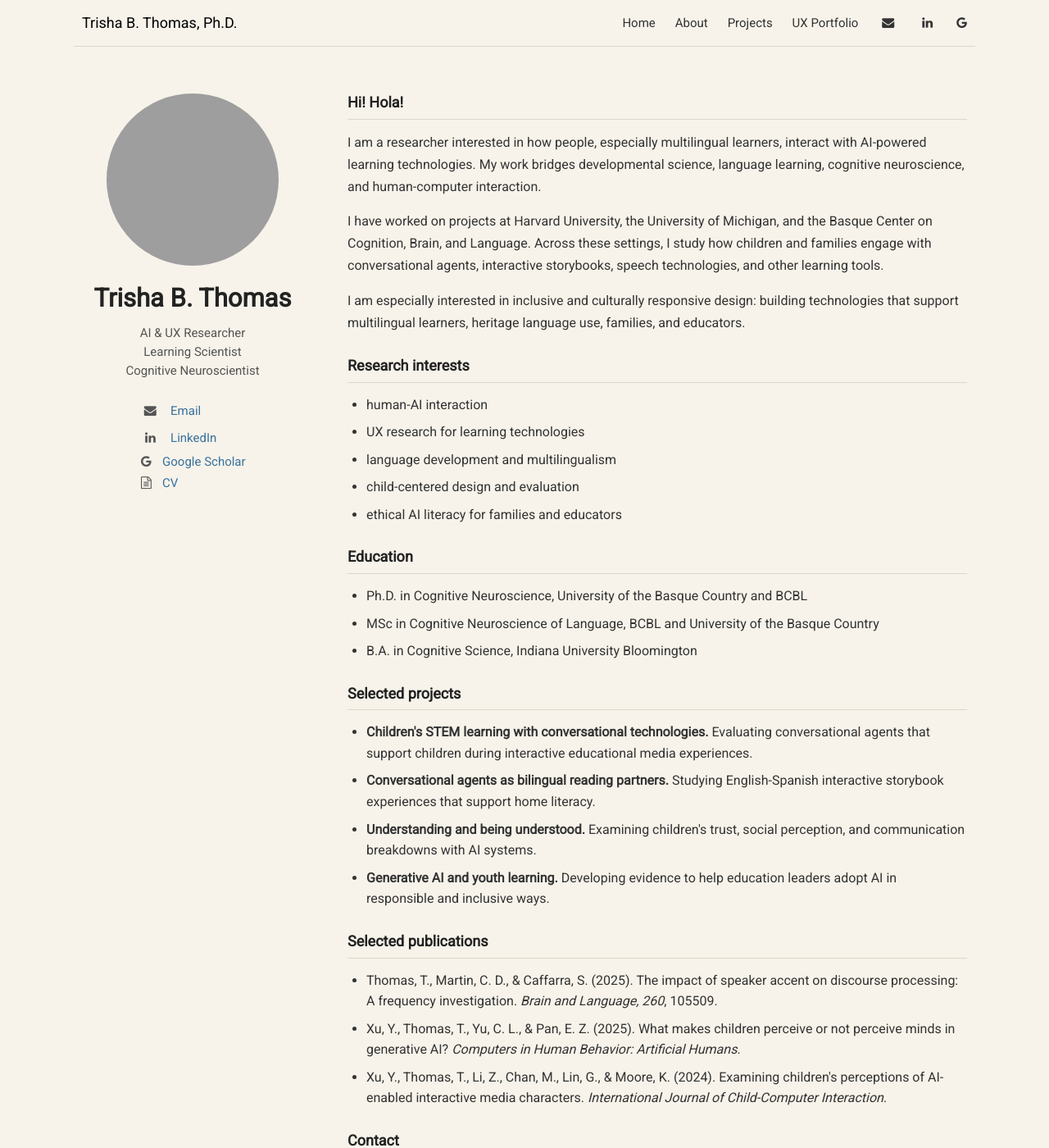
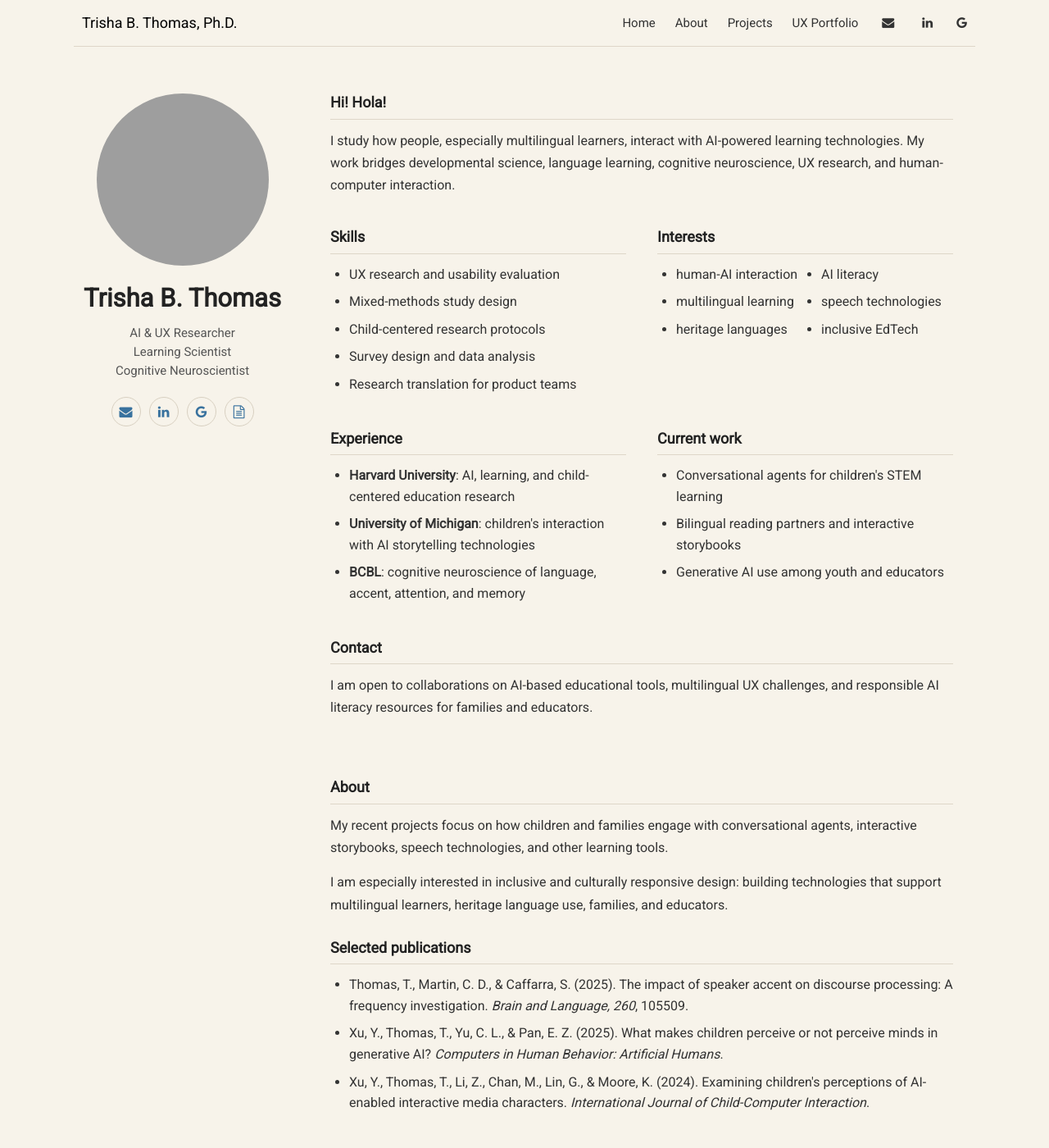
Before and after one commit to tthomas840/tthomas840.github.io, a Jekyll site: the page built from index.html, in a window 1280 px wide and 1400 px high. Shown: the whole window at 82% size. Built offline with Jekyll 4.4.1, drawn with Linux system fonts in a browser that asks for light colours; nearby versions of some CDN libraries; the list of posts is cut into pages by our own code; some of the changed text lies outside the part shown.

Commit message:
Refine homepage profile grid

```diff
--- a/_layouts/home.html
+++ b/_layouts/home.html
@@ -8,55 +8,84 @@ title: Home
     <img class="profile-photo" src="{{ site.github.url }}/assets/img/iu.png" alt="Trisha Thomas at Indiana University">
     <h1>Trisha B. Thomas</h1>
     <p class="role">AI & UX Researcher<br>Learning Scientist<br>Cognitive Neuroscientist</p>
-    <div class="profile-links" aria-label="Profile links">
-      <a href="mailto:t.thomas@bcbl.eu"><i class="fa fa-envelope" aria-hidden="true"></i> Email</a>
-      <a href="https://www.linkedin.com/in/trisha-thomas-a76436223/" target="_blank"><i class="fa fa-linkedin" aria-hidden="true"></i> LinkedIn</a>
-      <a href="https://scholar.google.com/citations?hl=en&user=aVvXJIkAAAAJ" target="_blank"><i class="fa fa-google" aria-hidden="true"></i> Google Scholar</a>
-      <a href="{{ site.github.url }}/assets/cv.pdf"><i class="fa fa-file-text-o" aria-hidden="true"></i> CV</a>
+    <div class="profile-icons" aria-label="Contact links">
+      <a href="mailto:t.thomas@bcbl.eu" aria-label="Email"><i class="fa fa-envelope" aria-hidden="true"></i></a>
+      <a href="https://www.linkedin.com/in/trisha-thomas-a76436223/" target="_blank" aria-label="LinkedIn"><i class="fa fa-linkedin" aria-hidden="true"></i></a>
+      <a href="https://scholar.google.com/citations?hl=en&user=aVvXJIkAAAAJ" target="_blank" aria-label="Google Scholar"><i class="fa fa-google" aria-hidden="true"></i></a>
+      <a href="{{ site.github.url }}/assets/cv.pdf" aria-label="CV"><i class="fa fa-file-text-o" aria-hidden="true"></i></a>
     </div>
   </aside>
 
-  <article class="bio">
-    <h4>Hi! Hola!</h4>
+  <article class="quick-info">
+    <section class="quick-intro">
+      <h4>Hi! Hola!</h4>
+      <p>
+        I study how people, especially multilingual learners, interact with AI-powered learning
+        technologies. My work bridges developmental science, language learning, cognitive neuroscience,
+        UX research, and human-computer interaction.
+      </p>
+    </section>
+
+    <section>
+      <h4>Skills</h4>
+      <ul class="compact-list">
+        <li>UX research and usability evaluation</li>
+        <li>Mixed-methods study design</li>
+        <li>Child-centered research protocols</li>
+        <li>Survey design and data analysis</li>
+        <li>Research translation for product teams</li>
+      </ul>
+    </section>
+
+    <section>
+      <h4>Interests</h4>
+      <ul class="compact-list columns">
+        <li>human-AI interaction</li>
+        <li>multilingual learning</li>
+        <li>heritage languages</li>
+        <li>AI literacy</li>
+        <li>speech technologies</li>
+        <li>inclusive EdTech</li>
+      </ul>
+    </section>
+
+    <section>
+      <h4>Experience</h4>
+      <ul class="compact-list">
+        <li><strong>Harvard University</strong>: AI, learning, and child-centered education research</li>
+        <li><strong>University of Michigan</strong>: children's interaction with AI storytelling technologies</li>
+        <li><strong>BCBL</strong>: cognitive neuroscience of language, accent, attention, and memory</li>
+      </ul>
+    </section>
+
+    <section>
+      <h4>Current work</h4>
+      <ul class="compact-list">
+        <li>Conversational agents for children's STEM learning</li>
+        <li>Bilingual reading partners and interactive storybooks</li>
+        <li>Generative AI use among youth and educators</li>
+      </ul>
+    </section>
+
+    <section>
+      <h4>Contact</h4>
+      <p>
+        I am open to collaborations on AI-based educational tools, multilingual UX challenges, and
+        responsible AI literacy resources for families and educators.
+      </p>
+    </section>
+  </article>
+
+  <article class="bio detail-sections">
+    <h4>About</h4>
     <p>
-      I am a researcher interested in how people, especially multilingual learners, interact with
-      AI-powered learning technologies. My work bridges developmental science, language learning,
-      cognitive neuroscience, and human-computer interaction.
-    </p>
-    <p>
-      I have worked on projects at Harvard University, the University of Michigan, and the Basque
-      Center on Cognition, Brain, and Language. Across these settings, I study how children and
-      families engage with conversational agents, interactive storybooks, speech technologies, and
-      other learning tools.
+      My recent projects focus on how children and families engage with conversational agents,
+      interactive storybooks, speech technologies, and other learning tools.
     </p>
     <p>
       I am especially interested in inclusive and culturally responsive design: building technologies
       that support multilingual learners, heritage language use, families, and educators.
     </p>
-
-    <h4>Research interests</h4>
-    <ul>
-      <li>human-AI interaction</li>
-      <li>UX research for learning technologies</li>
-      <li>language development and multilingualism</li>
-      <li>child-centered design and evaluation</li>
-      <li>ethical AI literacy for families and educators</li>
-    </ul>
-
-    <h4>Education</h4>
-    <ul>
-      <li>Ph.D. in Cognitive Neuroscience, University of the Basque Country and BCBL</li>
-      <li>MSc in Cognitive Neuroscience of Language, BCBL and University of the Basque Country</li>
-      <li>B.A. in Cognitive Science, Indiana University Bloomington</li>
-    </ul>
-
-    <h4>Selected projects</h4>
-    <ul>
-      <li><strong>Children's STEM learning with conversational technologies.</strong> Evaluating conversational agents that support children during interactive educational media experiences.</li>
-      <li><strong>Conversational agents as bilingual reading partners.</strong> Studying English-Spanish interactive storybook experiences that support home literacy.</li>
-      <li><strong>Understanding and being understood.</strong> Examining children's trust, social perception, and communication breakdowns with AI systems.</li>
-      <li><strong>Generative AI and youth learning.</strong> Developing evidence to help education leaders adopt AI in responsible and inclusive ways.</li>
-    </ul>
 
     <h4>Selected publications</h4>
     <ul>
@@ -64,12 +93,5 @@ title: Home
       <li>Xu, Y., Thomas, T., Yu, C. L., & Pan, E. Z. (2025). What makes children perceive or not perceive minds in generative AI? <em>Computers in Human Behavior: Artificial Humans</em>.</li>
       <li>Xu, Y., Thomas, T., Li, Z., Chan, M., Lin, G., & Moore, K. (2024). Examining children's perceptions of AI-enabled interactive media characters. <em>International Journal of Child-Computer Interaction</em>.</li>
     </ul>
-
-    <h4>Contact</h4>
-    <p>
-      If you are developing AI-based educational tools, working on child-centered learning design,
-      exploring UX challenges in multilingual contexts, or building AI literacy resources for families
-      and educators, I would love to connect.
-    </p>
   </article>
 </main>
--- a/_sass/_home.scss
+++ b/_sass/_home.scss
@@ -1,7 +1,7 @@
 .home-page.quarto-style {
   display: grid;
-  grid-template-columns: 270px minmax(0, 1fr);
-  gap: 54px;
+  grid-template-columns: 245px minmax(0, 1fr);
+  gap: 58px;
   padding: 24px 0 64px;
 }
 
@@ -10,14 +10,17 @@
   text-align: center;
 }
 
-.profile-photo {
+.home-page .profile-photo {
   aspect-ratio: 1 / 1;
   border-radius: 50%;
   display: block;
   margin: 0 auto 22px;
+  max-height: 210px;
+  max-width: 210px;
   object-fit: cover;
   object-position: center;
   width: 210px;
+  height: 210px;
 }
 
 .profile h1 {
@@ -35,26 +38,45 @@
   margin: 0 auto 20px;
 }
 
-.profile-links {
-  display: inline-grid;
-  gap: 8px;
-  justify-items: start;
-  margin-top: 4px;
+.profile-icons {
+  display: flex;
+  gap: 10px;
+  justify-content: center;
+  margin-top: 12px;
 }
 
-.profile-links a {
+.profile-icons a {
+  align-items: center;
+  border: 1px solid #d8d0c1;
+  border-radius: 50%;
   color: #39729e;
-  font-size: 15px;
+  display: inline-flex;
+  font-size: 16px;
+  height: 34px;
+  justify-content: center;
+  width: 34px;
 }
 
-.profile-links i {
-  color: #555;
-  margin-right: 8px;
-  width: 16px;
+.profile-icons a:hover {
+  background: #eee7da;
+  color: #2f5d80;
 }
 
+.quick-info,
 .bio {
   max-width: 760px;
+}
+
+.quick-info {
+  align-self: start;
+  display: grid;
+  gap: 24px 38px;
+  grid-template-columns: repeat(2, minmax(0, 1fr));
+}
+
+.quick-intro,
+.quick-info section:last-child {
+  grid-column: 1 / -1;
 }
 
 .bio h4 {
@@ -66,10 +88,22 @@
   padding-bottom: 8px;
 }
 
-.bio h4:not(:first-child) {
+.quick-info h4,
+.bio h4 {
+  border-bottom: 1px solid #ded6c8;
+  color: #222;
+  font-size: 18px;
+  font-weight: 600;
+  margin: 0 0 12px;
+  padding-bottom: 8px;
+}
+
+.bio h4:not(:first-child),
+.quick-info h4:not(:first-child) {
   margin-top: 28px;
 }
 
+.quick-info p,
 .bio p {
   color: #333;
   font-size: 16px;
@@ -77,10 +111,12 @@
   margin: 0 0 15px;
 }
 
+.quick-info ul,
 .bio ul {
   margin: 0 0 18px 23px;
 }
 
+.quick-info li,
 .bio li {
   color: #333;
   font-size: 16px;
@@ -88,10 +124,18 @@
   margin-bottom: 8px;
 }
 
+.compact-list.columns {
+  columns: 2;
+}
+
 .bio a {
   color: #39729e;
   text-decoration: underline;
   text-underline-offset: 2px;
+}
+
+.detail-sections {
+  grid-column: 2;
 }
 
 @media (max-width: 800px) {
@@ -101,11 +145,23 @@
     padding-top: 8px;
   }
 
-  .profile-photo {
+  .home-page .profile-photo {
+    height: 180px;
+    max-height: 180px;
+    max-width: 180px;
     width: 180px;
   }
 
   .profile h1 {
     font-size: 28px;
   }
+
+  .quick-info,
+  .detail-sections {
+    grid-column: auto;
+  }
+
+  .quick-info {
+    grid-template-columns: 1fr;
+  }
 }
```
